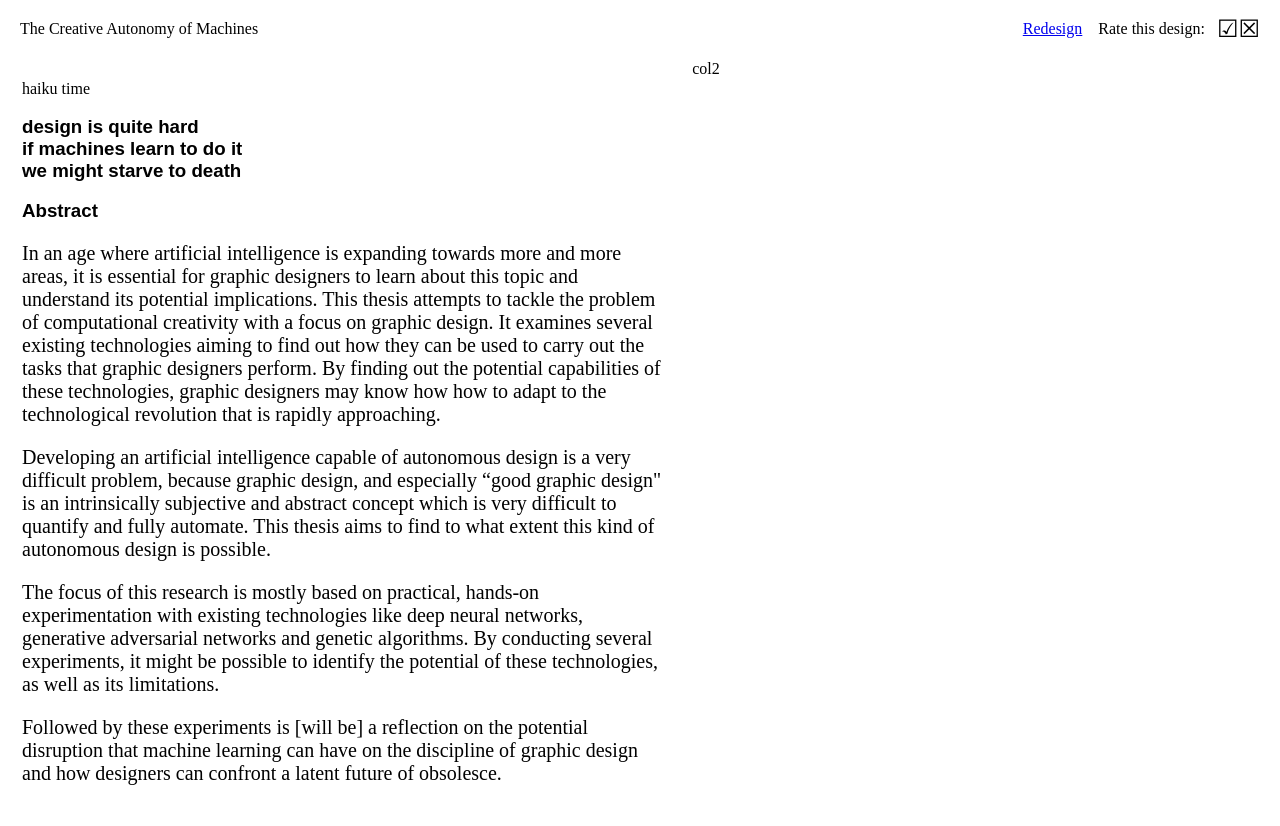
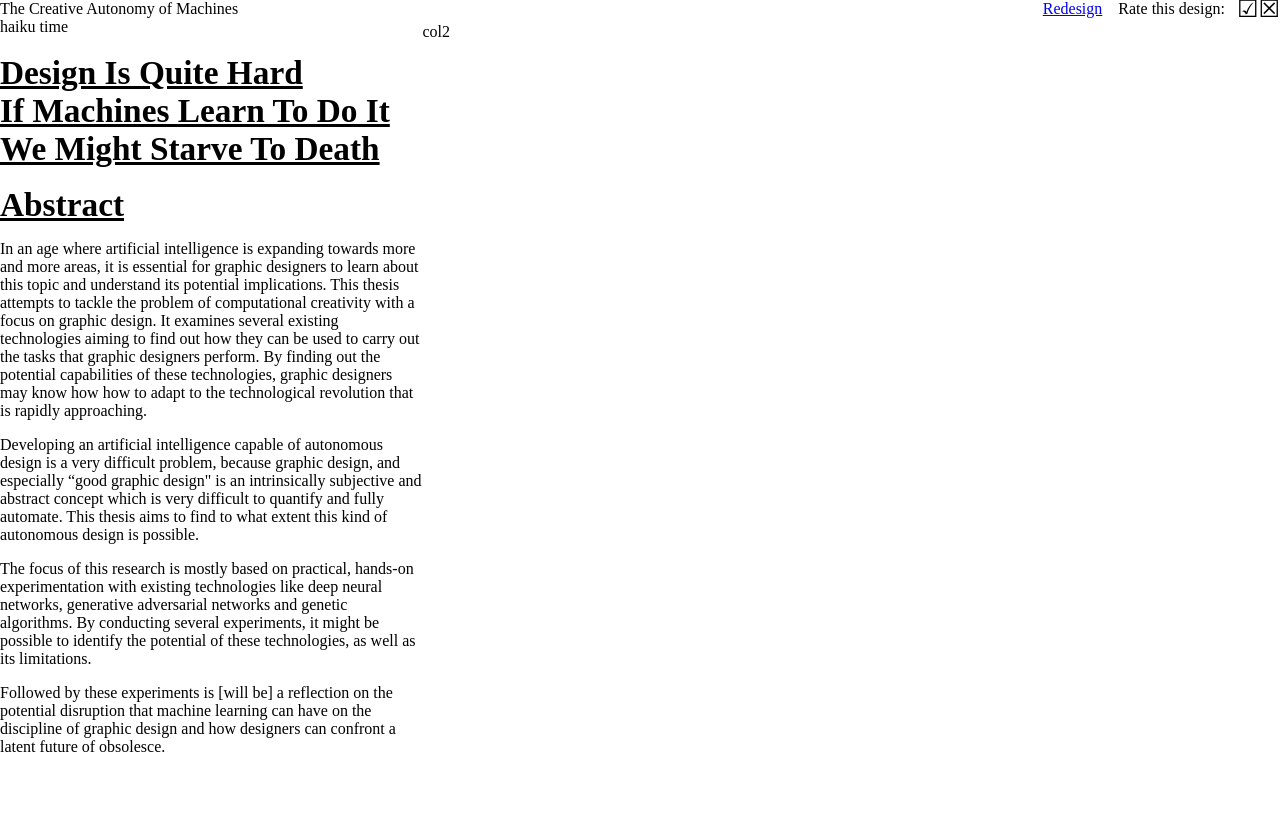
Before and after one commit to kabk/go-theses-18-daniel-hernandez, a PHP site: page / in a window 1280 px wide. After the commit the page ends 752 px from the top, so only its background shows below. Run offline with PHP 8.4, Linux system fonts and the light colour scheme; some libraries are stand-ins or nearby versions.

Commit message:
modified randomized css properties

```diff
--- a/build/css/main.css
+++ b/build/css/main.css
@@ -14,9 +14,6 @@ h3 {
 header span {
   float: right; }
 
-div {
-  border: 1px dashed white; }
-
 .checkCross {
   font-size: 18pt;
   margin-top: -5px; }
--- a/build/js/main.js
+++ b/build/js/main.js
@@ -1,6 +1,9 @@
 "use strict";
 
 var fonts = ["sans-serif", "serif", "monospace"];
+var weights = ["normal", "bold", "bolder", "lighter"];
+var tTransforms = ["none", "capitalize", "uppercase", "lowercase"];
+var tDecorations = ["none", "underline", "none", "none", "none"];
 
 function rand(min, max) {
 	return Math.floor(Math.random() * (max - min + 1) + min);
@@ -27,13 +30,16 @@ var design = function design() {
 		console.log("2,1");
 	}
 
-	activateProperty("body", "background-color", "rgba(" + rand(0, 255) + "," + rand(0, 255) + "," + rand(0, 255) + "," + rand(0, 255) + ")");
-	activateProperty("body", "color", "rgba(" + rand(0, 255) + "," + rand(0, 255) + "," + rand(0, 255) + "," + rand(0, 255) + ")");
+	// activateProperty("body", "background-color", `rgba(${rand(0,255)},${rand(0,255)},${rand(0,255)},${rand(0,255)})`);
+	activateProperty("body, a", "color", "rgba(" + rand(0, 255) + "," + rand(0, 255) + "," + rand(0, 255) + "," + rand(0, 255) + ")");
 	activateProperty("body", "font-family", fonts[rand(0, fonts.length)]);
 	activateProperty("h3", "font-family", fonts[rand(0, fonts.length)]);
-	activateProperty("p", "font-size", rand(8, 16) + "pt");
-	activateProperty("h3", "font-size", rand(8, 24) + "pt");
-	activateProperty("section, header", "padding", rand(0, 24) + "px");
+	activateProperty("p", "font-size", rand(8, 18) + "pt");
+	activateProperty("h3", "font-size", rand(8, 40) + "pt");
+	activateProperty("h3", "font-weight", weights[rand(0, weights.length)]);
+	activateProperty("h3", "text-transform", tTransforms[rand(0, tTransforms.length)]);
+	activateProperty("h3", "text-decoration", tDecorations[rand(0, tDecorations.length)]);
+	activateProperty("section, header, #images", "padding", rand(0, 24) + "px");
 };
 
 var time = 0;
--- a/src/sass/main.scss
+++ b/src/sass/main.scss
@@ -21,10 +21,6 @@ header{
 	}
 }
 
-div{
-	border: 1px dashed white;
-}
-
 .checkCross{
 	font-size: 18pt;
 	margin-top: -5px;
```
Also changed, not shown: src/js/main.js (+12 -5 lines).
